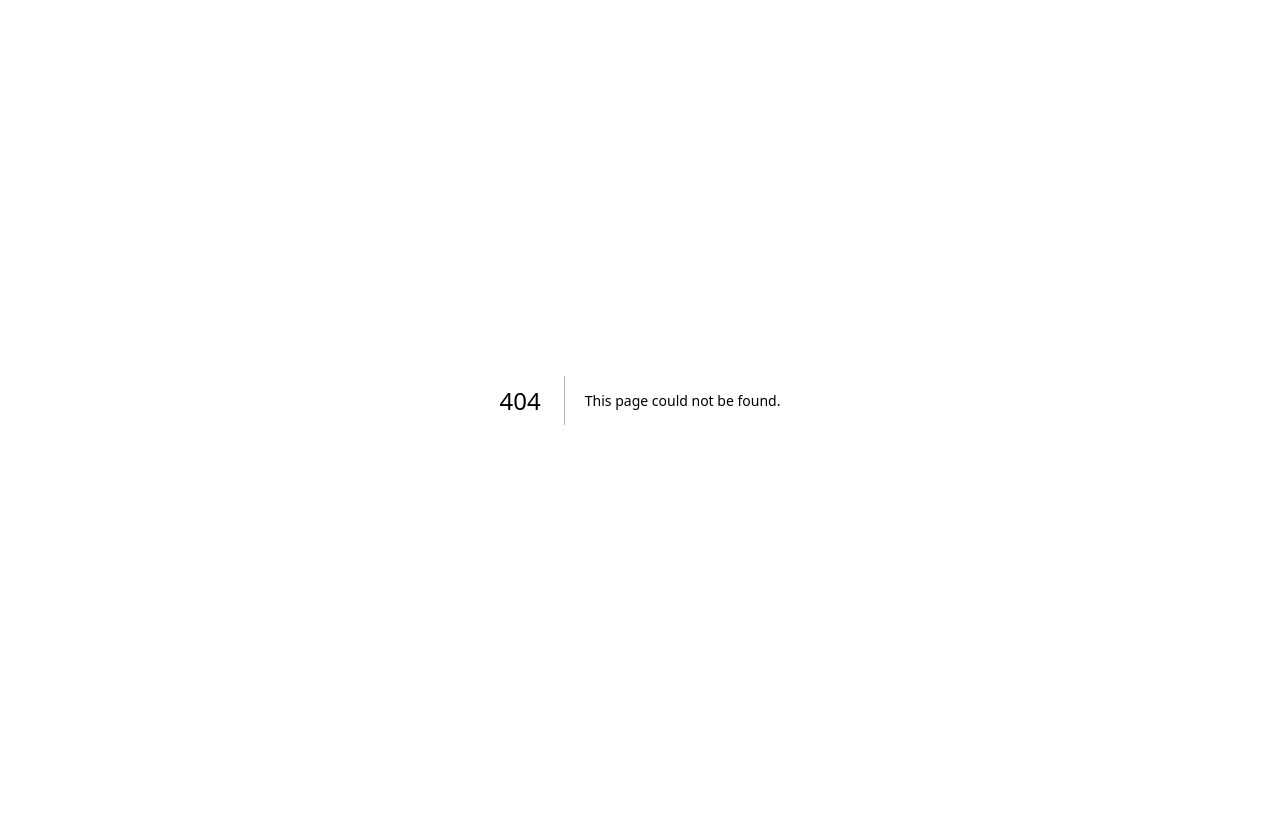
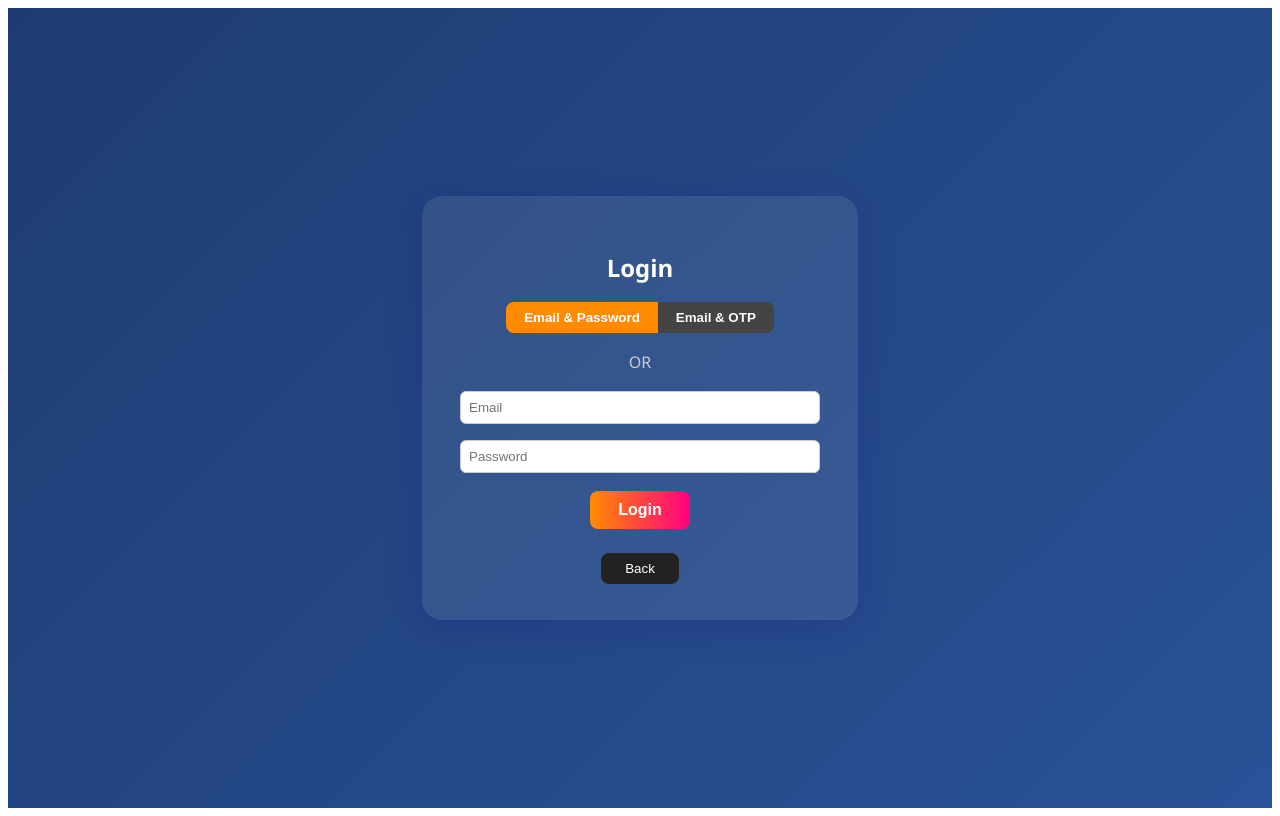
Before and after one commit to chetan123445/VK_WebPortal, a Next.js app in the folder frontend/: page /Login in a window 1280 px wide. Before the commit this address had no page. Built offline with nearby package versions, Linux system fonts and the light colour scheme.

Commit message:
login page

```diff
--- /dev/null
+++ b/frontend/app/login/page.js
@@ -0,0 +1,6 @@
+"use client";
+import Login from '../../pages/Login';
+
+export default function LoginPage() {
+  return <Login />;
+}
--- /dev/null
+++ b/frontend/pages/Login.js
@@ -0,0 +1,232 @@
+"use client";
+import React, { useState } from "react";
+
+export default function Login({ onBack }) {
+  const [mode, setMode] = useState("password"); // "password" or "otp"
+  const [email, setEmail] = useState("");
+  const [password, setPassword] = useState("");
+  const [otp, setOtp] = useState("");
+  const [otpSent, setOtpSent] = useState(false);
+  const [error, setError] = useState("");
+  const [msg, setMsg] = useState("");
+
+  const handlePasswordLogin = async (e) => {
+    e.preventDefault();
+    setError("");
+    // Replace with your backend API call
+    // Example:
+    // const res = await fetch('/api/user/login', { ... });
+    // if (res.ok) { ... } else { setError("Invalid credentials"); }
+    setMsg("Password login attempted (implement backend call).");
+  };
+
+  const handleSendOtp = async () => {
+    setError("");
+    setMsg("");
+    // Replace with your backend API call
+    // Example:
+    // const res = await fetch('/api/user/send-otp', { ... });
+    // if (res.ok) setOtpSent(true); else setError("Failed to send OTP");
+    setOtpSent(true);
+    setMsg("OTP sent to your email (implement backend call).");
+  };
+
+  const handleOtpLogin = async (e) => {
+    e.preventDefault();
+    setError("");
+    // Replace with your backend API call
+    // Example:
+    // const res = await fetch('/api/user/login-otp', { ... });
+    // if (res.ok) { ... } else { setError("Invalid OTP"); }
+    setMsg("OTP login attempted (implement backend call).");
+  };
+
+  return (
+    <div style={{
+      minHeight: "100vh",
+      background: "linear-gradient(135deg, #1e3c72 0%, #2a5298 100%)",
+      display: "flex",
+      flexDirection: "column",
+      alignItems: "center",
+      justifyContent: "center",
+      color: "#fff",
+      fontFamily: "Segoe UI, Arial, sans-serif"
+    }}>
+      <div style={{
+        background: "rgba(255,255,255,0.08)",
+        borderRadius: 20,
+        padding: "36px 28px",
+        boxShadow: "0 8px 32px 0 rgba(31, 38, 135, 0.37)",
+        textAlign: "center",
+        maxWidth: 380,
+        width: "90%"
+      }}>
+        <h2 style={{ marginBottom: 18 }}>Login</h2>
+        <div style={{ display: "flex", justifyContent: "center", marginBottom: 18 }}>
+          <button
+            style={{
+              background: mode === "password" ? "#ff8c00" : "#444",
+              color: "#fff",
+              border: "none",
+              borderRadius: "8px 0 0 8px",
+              padding: "8px 18px",
+              cursor: "pointer",
+              fontWeight: 600
+            }}
+            onClick={() => setMode("password")}
+          >
+            Email & Password
+          </button>
+          <button
+            style={{
+              background: mode === "otp" ? "#ff0080" : "#444",
+              color: "#fff",
+              border: "none",
+              borderRadius: "0 8px 8px 0",
+              padding: "8px 18px",
+              cursor: "pointer",
+              fontWeight: 600
+            }}
+            onClick={() => setMode("otp")}
+          >
+            Email & OTP
+          </button>
+        </div>
+        <div style={{ margin: "10px 0", color: "#ccc", fontWeight: 500 }}>OR</div>
+        {mode === "password" ? (
+          <form onSubmit={handlePasswordLogin} style={{ marginTop: 10 }}>
+            <input
+              type="email"
+              placeholder="Email"
+              value={email}
+              onChange={e => setEmail(e.target.value)}
+              required
+              style={{
+                width: "90%",
+                padding: "8px",
+                margin: "8px 0",
+                borderRadius: 6,
+                border: "1px solid #ccc"
+              }}
+            /><br />
+            <input
+              type="password"
+              placeholder="Password"
+              value={password}
+              onChange={e => setPassword(e.target.value)}
+              required
+              style={{
+                width: "90%",
+                padding: "8px",
+                margin: "8px 0",
+                borderRadius: 6,
+                border: "1px solid #ccc"
+              }}
+            /><br />
+            <button
+              type="submit"
+              style={{
+                background: "linear-gradient(90deg, #ff8c00 0%, #ff0080 100%)",
+                color: "#fff",
+                border: "none",
+                borderRadius: 8,
+                padding: "10px 28px",
+                fontSize: "1rem",
+                fontWeight: 600,
+                cursor: "pointer",
+                marginTop: 10
+              }}
+            >
+              Login
+            </button>
+          </form>
+        ) : (
+          <form onSubmit={handleOtpLogin} style={{ marginTop: 10 }}>
+            <input
+              type="email"
+              placeholder="Email"
+              value={email}
+              onChange={e => setEmail(e.target.value)}
+              required
+              style={{
+                width: "90%",
+                padding: "8px",
+                margin: "8px 0",
+                borderRadius: 6,
+                border: "1px solid #ccc"
+              }}
+              disabled={otpSent}
+            /><br />
+            {!otpSent ? (
+              <button
+                type="button"
+                onClick={handleSendOtp}
+                style={{
+                  background: "#ff0080",
+                  color: "#fff",
+                  border: "none",
+                  borderRadius: 8,
+                  padding: "8px 24px",
+                  fontWeight: 600,
+                  cursor: "pointer",
+                  marginTop: 10
+                }}
+              >
+                Send OTP
+              </button>
+            ) : (
+              <>
+                <input
+                  type="text"
+                  placeholder="Enter OTP"
+                  value={otp}
+                  onChange={e => setOtp(e.target.value)}
+                  required
+                  style={{
+                    width: "90%",
+                    padding: "8px",
+                    margin: "8px 0",
+                    borderRadius: 6,
+                    border: "1px solid #ccc"
+                  }}
+                /><br />
+                <button
+                  type="submit"
+                  style={{
+                    background: "linear-gradient(90deg, #ff8c00 0%, #ff0080 100%)",
+                    color: "#fff",
+                    border: "none",
+                    borderRadius: 8,
+                    padding: "10px 28px",
+                    fontSize: "1rem",
+                    fontWeight: 600,
+                    cursor: "pointer",
+                    marginTop: 10
+                  }}
+                >
+                  Login with OTP
+                </button>
+              </>
+            )}
+          </form>
+        )}
+        {msg && <div style={{ color: "#0f0", marginTop: 12 }}>{msg}</div>}
+        {error && <div style={{ color: "#f66", marginTop: 12 }}>{error}</div>}
+        <button
+          onClick={onBack}
+          style={{
+            marginTop: 24,
+            background: "#222",
+            color: "#fff",
+            border: "none",
+            borderRadius: 8,
+            padding: "8px 24px",
+            cursor: "pointer"
+          }}
+        >
+          Back
+        </button>
+      </div>
+    </div>
+  );
+}
```
Also changed, not shown: frontend/pages/Home.js (+5 -2 lines).
